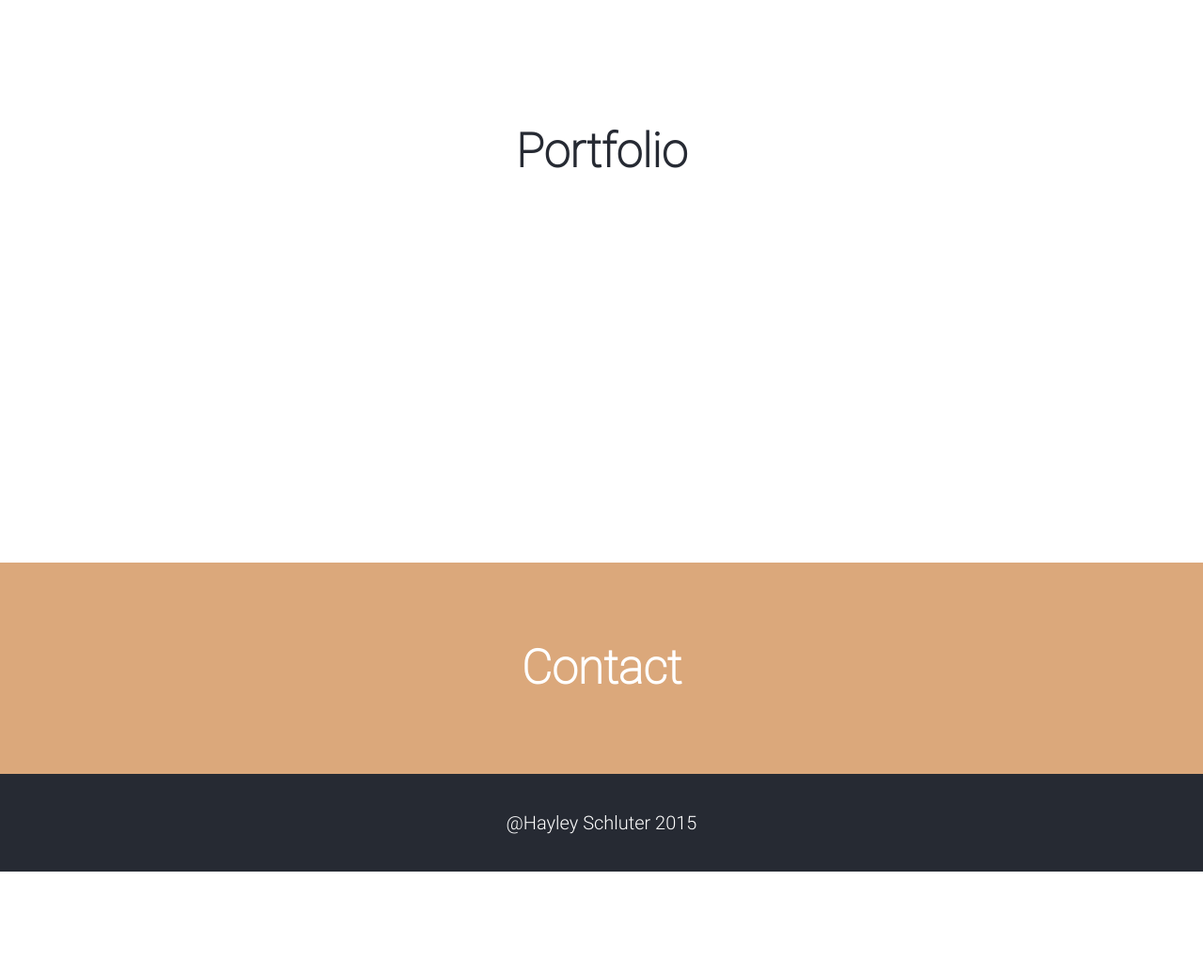
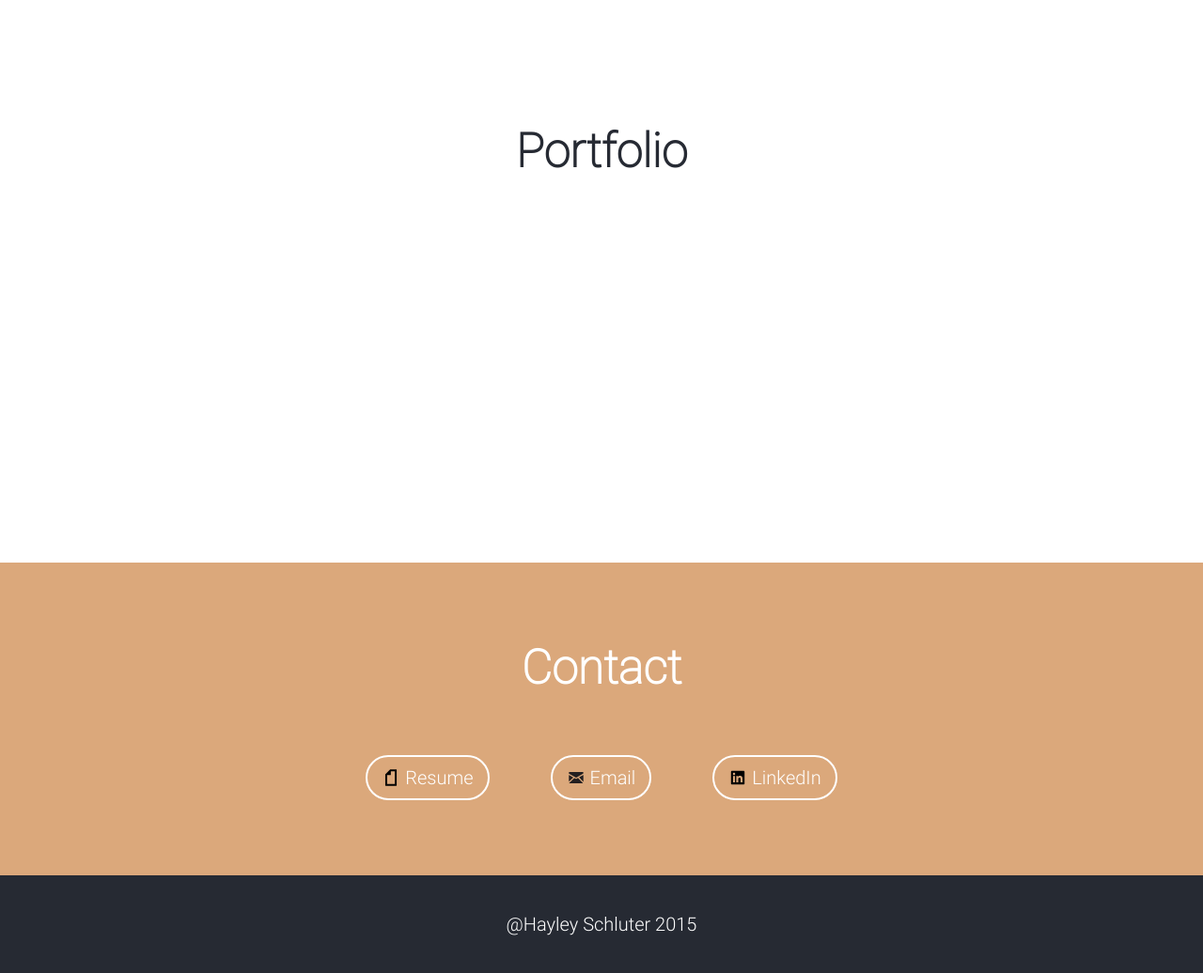
Before and after one commit to Hydriad/hydriad.github.io, a PHP site: page / in a window 1280 px wide. Shown: the part 2267-3303 px from the top of the page at 94% size. Before the commit the page ends 3195 px from the top, so only its background shows below. Run offline with PHP 8.4, Linux system fonts and the light colour scheme.

Commit message:
contact
still need to address back svg's and hover

```diff
--- a/index.html
+++ b/index.html
@@ -98,8 +98,8 @@
 						<li>HTML5</li>
 						<li>CSS3</li>
 						<li>JS/JQuery</li>
-						<li>PHP</li>
 						<li>API's</li>
+						<li>PHP/SQL</li>
 						<li>Java</li>
 						<li>Python</li>
 					</ul>
@@ -115,8 +115,10 @@
 		<!--end section: projects-->
 		<!--section: projects-->
 		<div class = "section" id = "contact">
-			<h1>Contact</h1>
-
+			<center><h1>Contact</h1>
+			<button class="contactbtn"><img alt = "resume" src = "styles/icons/fi-page.svg"/>Resume</button>
+			<button class="contactbtn"><img alt = "email" src = "styles/icons/fi-mail.svg"/>Email</button>
+			<button class="contactbtn"><img alt = "linkedin" src = "styles/icons/fi-social-linkedin.svg"/>LinkedIn</button></center>
 		</div>
 		<!--end section: projects-->
 		<!--section: footer-->
--- a/styles/style.css
+++ b/styles/style.css
@@ -12,6 +12,7 @@ body{
 	background-height:100%;
 	margin:0 0 0 0;
 	overflow-x:hidden;
+	font-size:20px;
 }
 
 h1{
@@ -31,7 +32,7 @@ h2{
 
 p, li{
 	font-family: "Roboto-Light";
-	font-size: 20px;
+	font-size: 100%;
 }
 
 
@@ -93,6 +94,7 @@ p, li{
 	background-image: url("pics/back8.jpg");
 	background-repeat: no-repeat;
 	background-position: 51% 60%;
+	/*background-size:cover; is a cool option*/
 	height:99%;
 	width: 100%;
 	z-index:1;
@@ -163,6 +165,31 @@ p, li{
 	color: white;
 }
 
+#contact img{
+	width:20px;
+	margin-bottom: -3px;
+	margin-right:5px;
+}
+.contactbtn{
+	margin:30px;
+	padding:10px 15px 10px 15px;
+	border-radius:25px;
+	background-color: transparent;
+	color: white;
+	font-family: 'Roboto-light';
+	font-size:20px;
+	border: white 2px solid;
+	transition: all 0.3s ease 0s;
+}
+
+.contactbtn:hover{
+	background-color: white;
+	color: #dba87b;
+	font-family: 'Roboto-light';
+	font-size:20px;
+	border: #dba87b 2px solid;
+	transition: all 0.3s ease 0s;
+}
 footer{
 	padding-top: 20px;
 	padding-bottom: 20px;
@@ -271,52 +298,7 @@ nav a:hover{
 	z-index: 100;
 	top: 2%;
 }
-/*CORNER NAVIGATION*************************/
-.rotate {
-	-webkit-transform: rotate(-28.5deg); /* Safari */
-	-moz-transform: rotate(-40deg); /* Firefox */
-	-ms-transform: rotate(-40deg); /* IE */
-	-o-transform: rotate(-40deg); /* Opera */
-	/*from https://css-tricks.com/snippets/css/text-rotation/*/
-}
 
-/*triangle nav
-.navtri{
-	z-index:-10;
-	position:absolute;
-	top:0;
-	left:0;
-	width:580px;
-}
-
-.nav{
-	position:absolute;
-	top:75px;
-	left:-45px;
-	list-style-type: none;
-}
-.nav li{
-	display: inline-block;
-	padding-right: 15px;
-}
-
-.nav a{
-	color: black;
-	font-family: "Roboto-Regular";
-	letter-spacing: 2px;
-	font-size: 18px;
-	text-decoration: none;
-	transition:color .5s linear;
-}
-.nav a:visited{
-	color: black;
-	transition:color .5s linear;
-}
-.nav a:hover{
-	color:lightgrey;
-	transition:color .5s linear;
-}
-*/
 /************RESPONSIVE GRID SYSTEM*********************************/
 /*  ROWS  */
 .row {
```
